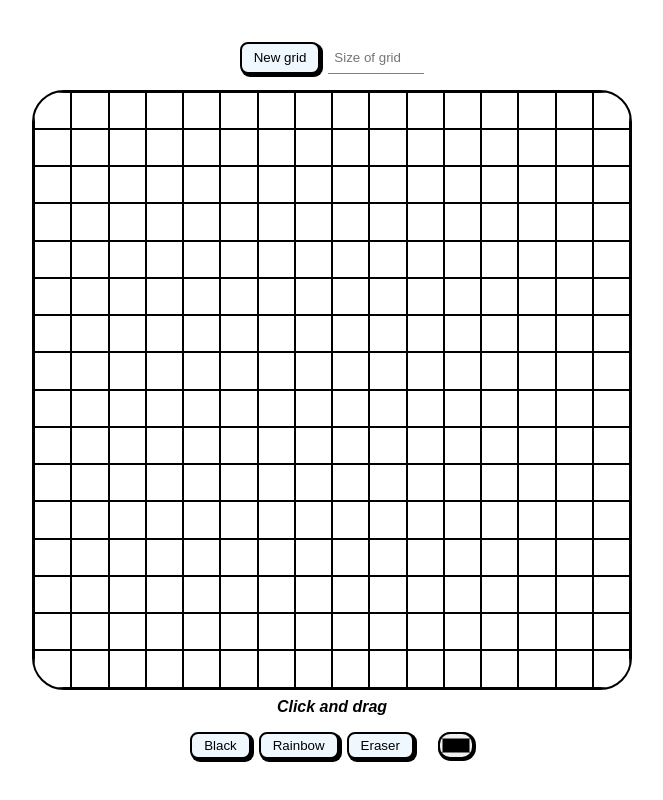
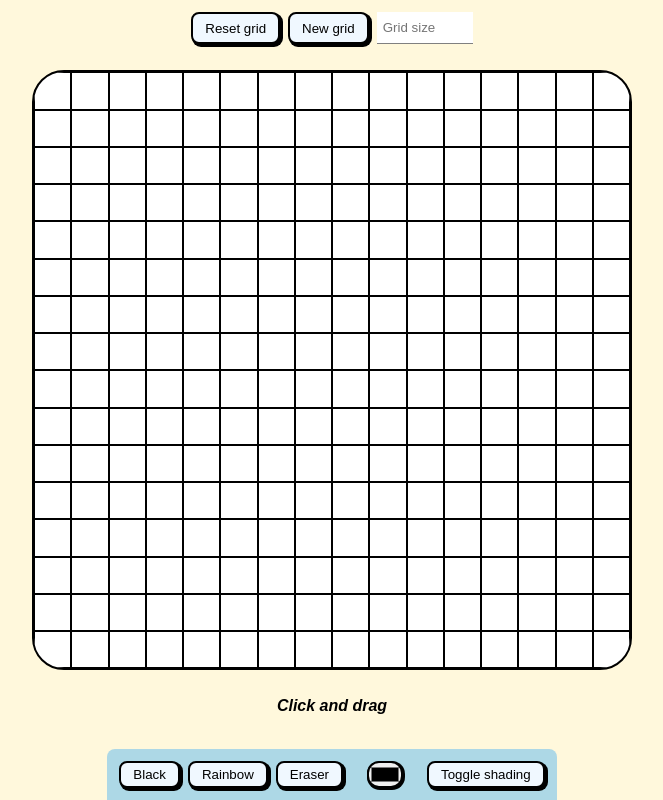
Before and after one commit to Retrolous/odin-etch-a-sketch, a plain HTML site: page index.html in a window 1280 px wide. Both pictures are taken after a click on the button "New grid". Shown: the whole page, without its empty margins (308-971 px from the left). Drawn offline with Linux system fonts and the light colour scheme.

Commit message:
Add final CSS touches

```diff
--- a/index.html
+++ b/index.html
@@ -9,8 +9,9 @@
   <body>
     <div id="meta-wrapper">
       <div id="input-wrapper">
+        <button id="reset">Reset grid</button>
         <button id="grid">New grid</button>
-        <input type="number" min="1" max="100" placeholder="Size of grid" />
+        <input type="number" min="1" max="100" placeholder="Grid size"/>
       </div>
       <div id="wrapper"></div>
       <p>Click and drag</p>
@@ -18,7 +19,8 @@
         <button id="black">Black</button>
         <button id="rainbow">Rainbow</button>
         <button id="eraser">Eraser</button>
-        <input type="color" id="color">
+        <input type="color" id="color" />
+        <button id="shading">Toggle shading</button>
       </div>
     </div>
     <script src="main.js"></script>
--- a/main.js
+++ b/main.js
@@ -1,7 +1,11 @@
 let selectedColour = "black";
 let selectedHex;
 let drawing = false;
+let shadingEnabled = false;
+let mostRecent;
+
 function populateWrapper(noOfItemsPerRow) {
+  mostRecent = noOfItemsPerRow;
   const wrapperDiv = document.querySelector("#wrapper");
   wrapperDiv.innerHTML = ""; // ensure no previous divs are in wrapper
   for (i = 0; i < noOfItemsPerRow ** 2; i++) {
@@ -15,7 +19,7 @@ function populateWrapper(noOfItemsPerRow) {
       if (drawing) {
         let regex = /^rgba.*$/i;
         // if backgroundColor is rgba as opposed to rgb
-        if (regex.test(newDiv.style.backgroundColor)) {
+        if (regex.test(newDiv.style.backgroundColor) && shadingEnabled) {
           let alphaMatches = newDiv.style.backgroundColor
             .split(",")[3]
             .match(/[+-]?\d+(\.\d+)?/g)
@@ -72,6 +76,8 @@ function initialiseButton() {
   const rainbow = document.querySelector("#rainbow");
   const eraser = document.querySelector("#eraser");
   const color = document.querySelector("#color");
+  const shading = document.querySelector("#shading");
+  const reset = document.querySelector("#reset");
 
   button.addEventListener("click", () => {
     inputValue = numInput.value;
@@ -103,6 +109,15 @@ function initialiseButton() {
   color.addEventListener("input", () => {
     selectedColour = "custom";
     selectedHex = color.value;
+  });
+
+  shading.addEventListener("click", () => {
+    shadingEnabled = !shadingEnabled;
+    shading.classList.toggle("enabled");
+  });
+
+  reset.addEventListener("click", () => {
+    populateWrapper(mostRecent);
   });
 }
 
--- a/style.css
+++ b/style.css
@@ -52,11 +52,16 @@
 }
 
 #input-wrapper {
-    margin-bottom: 16px;
+  margin-bottom: 8px;
+  padding-top: 12px;
 }
 
 #options-wrapper {
   margin-top: 16px;
+  padding: 12px 12px 12px 12px;
+  background-color: lightblue;
+  width: fit-content;
+  border-radius: 8px 8px 0 0;
 }
 
 p {
@@ -68,7 +73,7 @@ p {
 #meta-wrapper {
   display: flex;
   flex-direction: column;
-  justify-content: center;
+  justify-content: space-between;
   align-items: center;
   width: 960px;
   height: 100%;
@@ -81,16 +86,15 @@ input {
   width: 96px;
 }
 
-input[type="color"]{
+input[type="color"] {
   border: none;
   padding: 0;
   width: 36px;
-    margin-left: 16px;
+  margin: 0 16px;
   border-radius: 12px;
   border: 2px black solid;
   box-shadow: 1px 1px 0px 1px rgb(0, 0, 0);
 }
-
 
 body {
   display: flex;
@@ -98,6 +102,7 @@ body {
   justify-content: center;
   align-items: center;
   height: 100vh;
+  background-color: cornsilk;
 }
 
 button {
@@ -133,6 +138,7 @@ button:active.invalid {
   aspect-ratio: 1 / 1;
   height: 75%;
   overflow: hidden;
+  background-color: white;
 }
 
 #wrapper > * {
@@ -141,3 +147,11 @@ button:active.invalid {
   aspect-ratio: 1 / 1;
   height: 6.25%;
 }
+
+.enabled {
+  background-color: greenyellow;
+}
+
+.enabled:hover {
+  background-color: rgb(130, 195, 33);
+}
```
Lines whose indentation alone changed are shown as unchanged.
